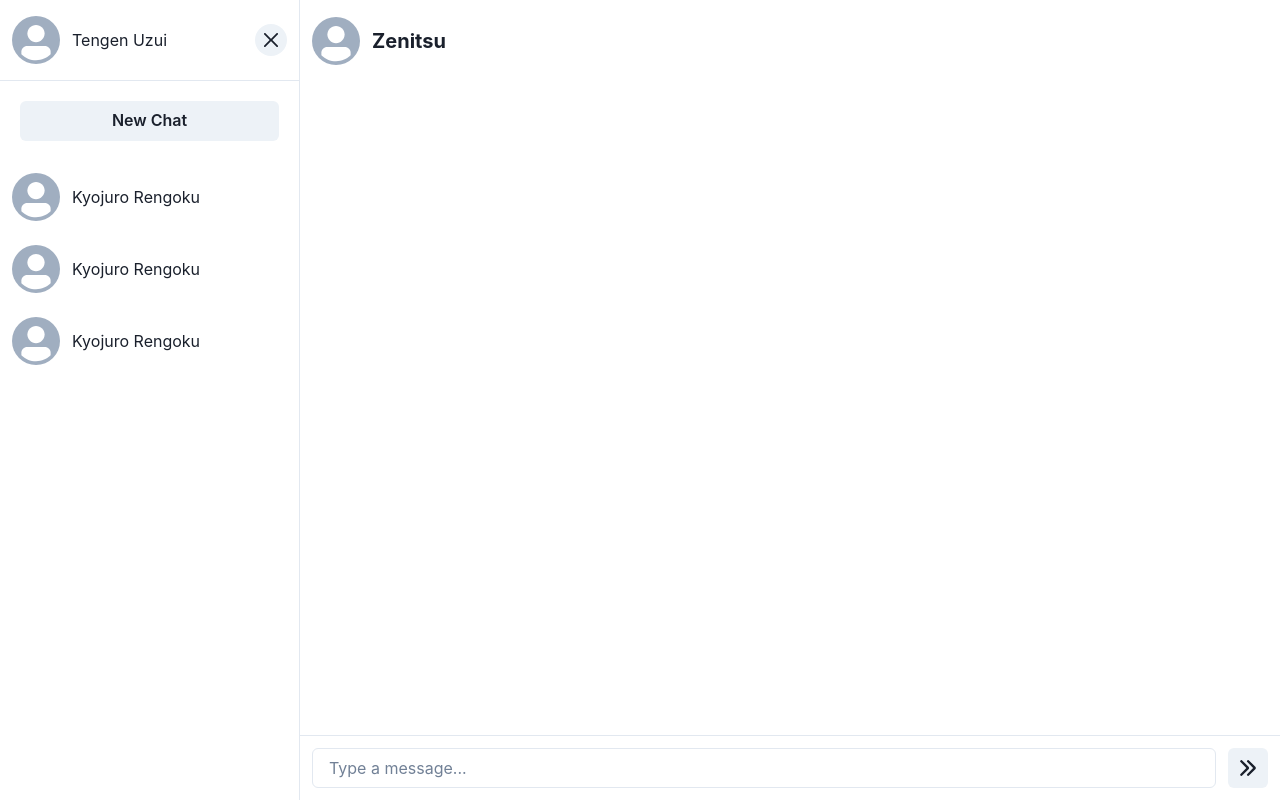
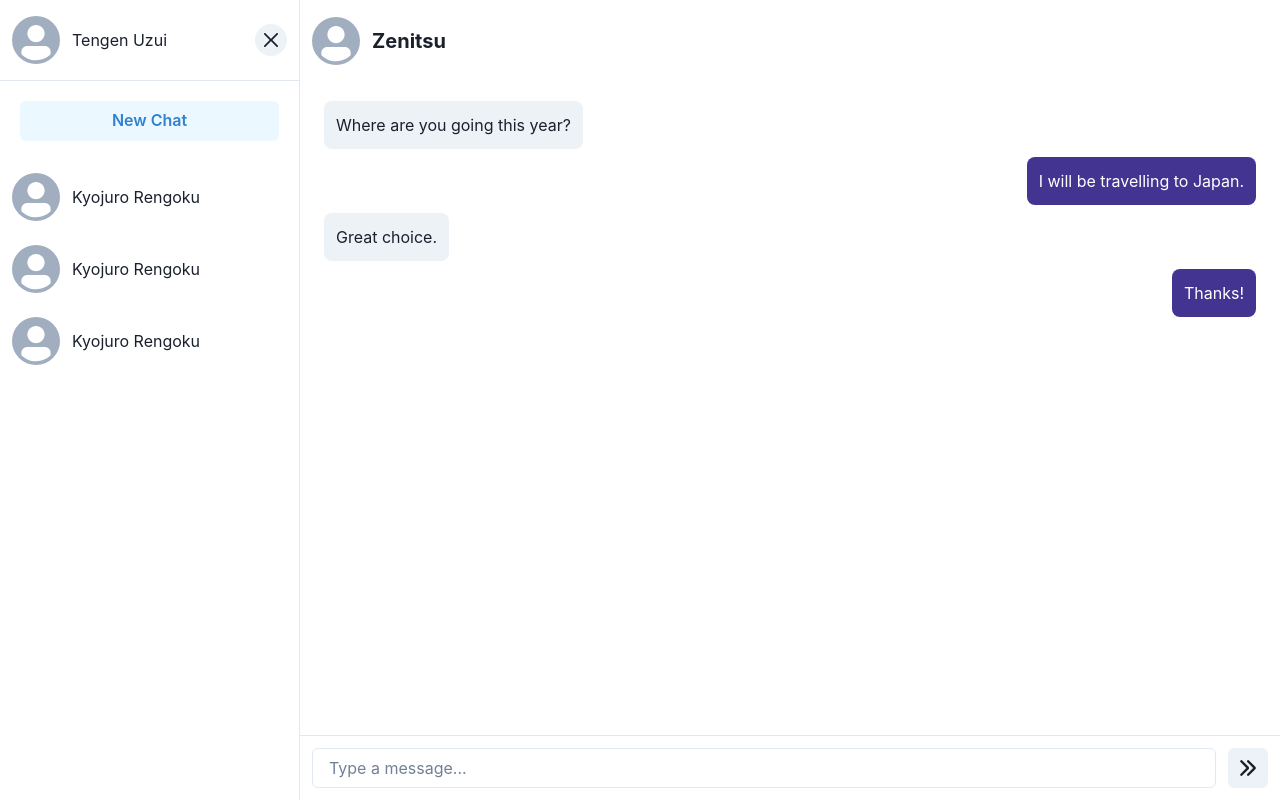
Before and after one commit to Maaz-Code/comms, a Next.js app: page /chat/1 in a window 1280 px wide. Built offline with nearby package versions, Linux system fonts and the light colour scheme.

Commit message:
dummy chats

```diff
--- a/components/Sidebar.js
+++ b/components/Sidebar.js
@@ -31,7 +31,7 @@ const Sidebar = () => {
                 <IconButton isRound icon = {<CloseIcon/>} size = "sm" />
             </Flex>
 
-            <Button m = {5} p = {4}>New Chat</Button>
+            <Button bg = "blue.50" color = "blue.500" m = {5} p = {4}>New Chat</Button>
 
             <Flex overflowY = "auto" direction = "column" sx = {{scrollbarWidth: "none"}} flex = {1}>
                 <Chats/>
--- a/package.json
+++ b/package.json
@@ -13,10 +13,12 @@
     "@chakra-ui/react": "^2.2.1",
     "@emotion/react": "^11.9.0",
     "@emotion/styled": "^11.8.1",
+    "firebase": "^9.8.3",
     "framer-motion": "^6.3.11",
     "next": "12.1.6",
     "react": "18.1.0",
     "react-dom": "18.1.0",
+    "react-firebase-hooks": "^5.0.3",
     "sass": "^1.52.3"
   },
   "devDependencies": {
--- a/pages/_app.js
+++ b/pages/_app.js
@@ -3,7 +3,6 @@ import Login from "../components/Login"
 import Sidebar from "../components/Sidebar"
 
 function MyApp({ Component, pageProps }) {
-  // return <Component {...pageProps} />
   return (
     <ChakraProvider>
       <Component {...pageProps} />
--- a/pages/chat/[id].js
+++ b/pages/chat/[id].js
@@ -26,7 +26,20 @@ export default function Chat () {
             <Sidebar/>
             <Flex flex = {1} direction = "column">
                 <Topbar/>
-                <Flex flex = {1}></Flex>
+                <Flex flex = {1} direction = "column" pt = {4} mx = {5} overflowY = "auto" sx = {{scrollbarWidth: "none"}}>
+                    <Flex bg = "gray.100" w = "fit-content" minWidth = "100px" p = {3} m = {1} borderRadius = "lg">
+                        Where are you going this year?
+                    </Flex>
+                    <Flex bg = "#433491" color = "white" w = "fit-content" minWidth = "100px" p = {3} m = {1} alignSelf = "flex-end" borderRadius = "lg">
+                        I will be travelling to Japan.
+                    </Flex>
+                    <Flex bg = "gray.100" w = "fit-content" minWidth = "100px" p = {3} m = {1} borderRadius = "lg">
+                        Great choice.
+                    </Flex>
+                    <Flex bg = "#433491" color = "white" w = "fit-content" minWidth = "60px" p = {3} m = {1} alignSelf = "flex-end" borderRadius = "lg">
+                        Thanks!
+                    </Flex>
+                </Flex>
                 <Bottombar/>
             </Flex>
         </Flex>
--- a/pages/index.js
+++ b/pages/index.js
@@ -1,13 +1,15 @@
 import Head from 'next/head'
+import Sidebar from '../components/Sidebar'
 
 export default function Home() {
   return (
     <div>
       <Head>
-        <title>Create Next App</title>
+        <title>Comms</title>
         <meta name="description" content="Generated by create next app" />
         <link rel="icon" href="/favicon.ico" />
       </Head>
+      <Sidebar />
     </div>
   )
 }
```
Also changed, not shown: 1 other file (tests, documents, lock files or other folders).
